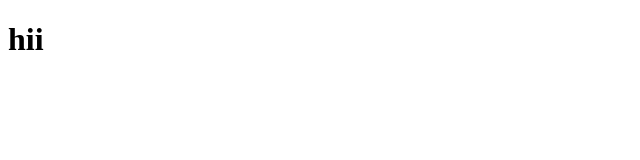
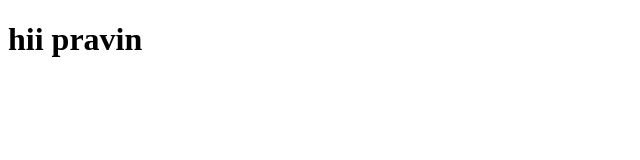
Before and after one commit to pravin-2206/localrepo, a plain HTML site: page index.html in a window 1280 px wide. Shown: the whole page, without its empty margins (0-640 px from the left). Drawn offline with Linux system fonts and the light colour scheme.

Commit message:
New changes

```diff
--- a/index.html
+++ b/index.html
@@ -5,7 +5,7 @@
         <meta name="viewport" content="width=device-width, initial-scale=1.0">
         <title>Document</title>
 </head>
-<h1> hii </h1>
+<h1> hii pravin </h1>
 <body>
 
 </body>
```
